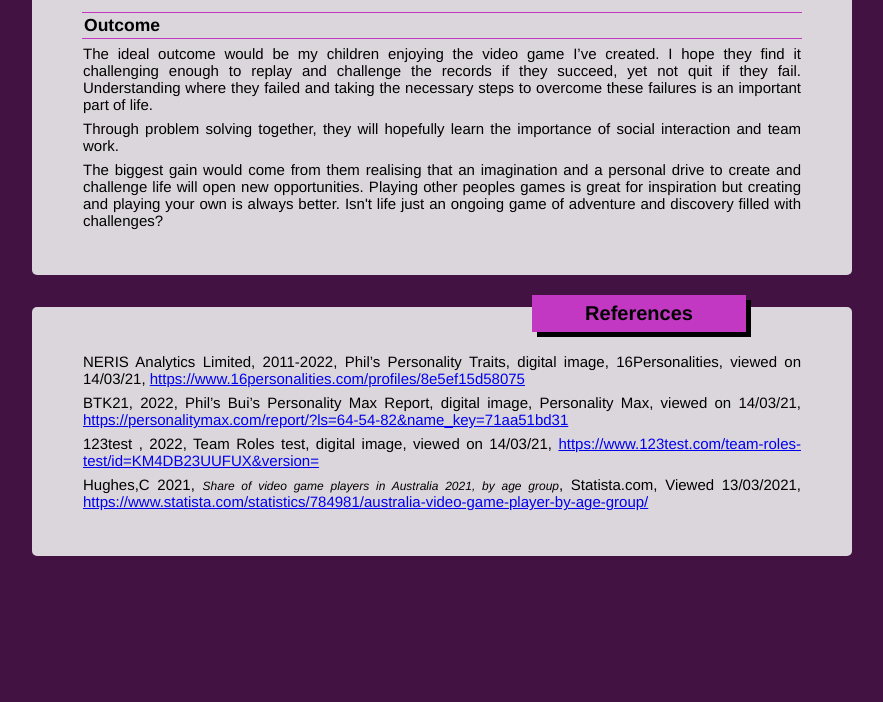
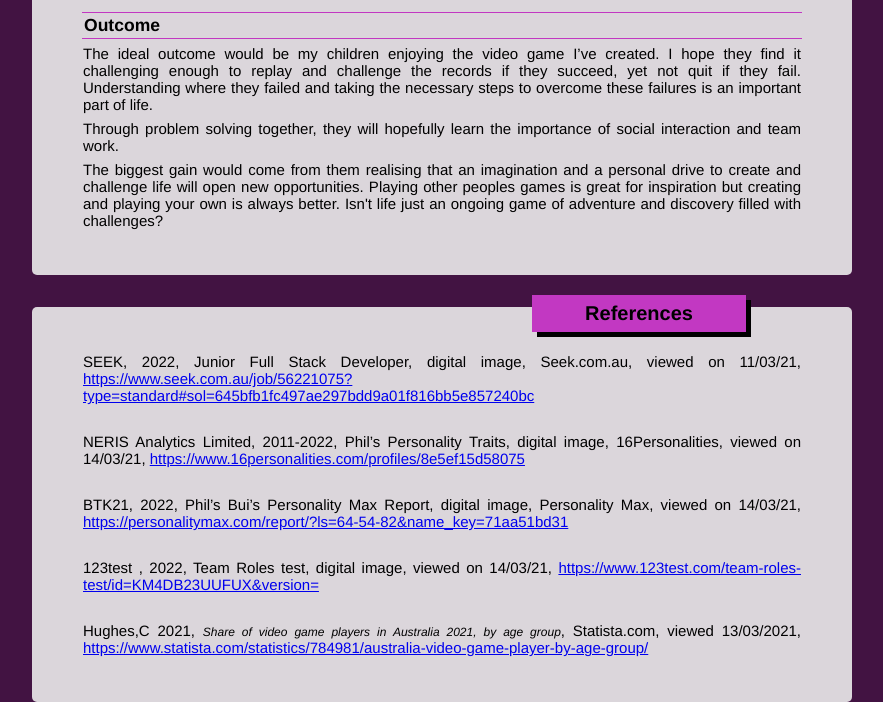
Before and after one commit to Fi-Boo/Intro_to_IT_ASS-1, a plain HTML site: page index.html in a window 1280 px wide. Shown: the part 5510-6212 px from the top of the page, without its empty margins (198-1081 px from the left). Before the commit the page ends 6066 px from the top, so only its background shows below. Drawn offline with Linux system fonts and the light colour scheme.

Commit message:
Update index.html

```diff
--- a/index.html
+++ b/index.html
@@ -255,15 +255,15 @@
         <div class="titleright"> References
         </div>
         <div class="maincontent" >
+            <p>SEEK, 2022, Junior Full Stack Developer, digital image, Seek.com.au, viewed on 11/03/21, <a href="https://www.seek.com.au/job/56221075?type=standard#sol=645bfb1fc497ae297bdd9a01f816bb5e857240bc">https://www.seek.com.au/job/56221075?type=standard#sol=645bfb1fc497ae297bdd9a01f816bb5e857240bc</a></p>
+            <br>
             <p>NERIS Analytics Limited, 2011-2022, Phil’s Personality Traits, digital image, 16Personalities, viewed on 14/03/21, <a href="https://www.16personalities.com/profiles/8e5ef15d58075">https://www.16personalities.com/profiles/8e5ef15d58075</a></p>
-
+            <br>
             <p>BTK21, 2022, Phil’s Bui’s Personality Max Report, digital image, Personality Max, viewed on 14/03/21, <a href="https://personalitymax.com/report/?ls=64-54-82&name_key=71aa51bd31">https://personalitymax.com/report/?ls=64-54-82&name_key=71aa51bd31</a> </p>
-
+            <br>
             <p>123test , 2022, Team Roles test, digital image, viewed on 14/03/21, <a href="https://www.123test.com/team-roles-test/id=KM4DB23UUFUX&version=">https://www.123test.com/team-roles-test/id=KM4DB23UUFUX&version=</a>   </p>
-
-            <p>Hughes,C 2021, <cite>Share of video game players in Australia 2021, by age group</cite>, Statista.com,
-            Viewed 13/03/2021, <a href="https://www.statista.com/statistics/784981/australia-video-game-player-by-age-group/">https://www.statista.com/statistics/784981/australia-video-game-player-by-age-group/</a></p>
-
+            <br>
+            <p>Hughes,C 2021, <cite>Share of video game players in Australia 2021, by age group</cite>, Statista.com, viewed 13/03/2021, <a href="https://www.statista.com/statistics/784981/australia-video-game-player-by-age-group/">https://www.statista.com/statistics/784981/australia-video-game-player-by-age-group/</a></p>
         </div>
     </div>
 </body>
```
